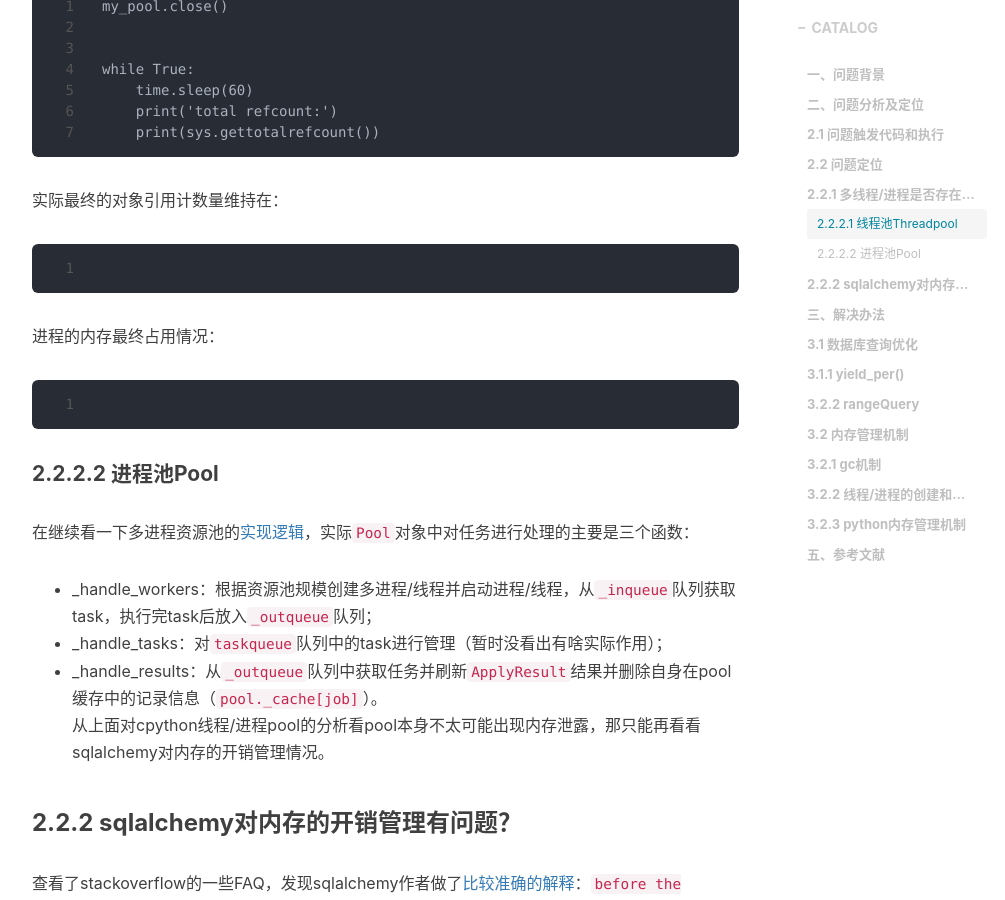
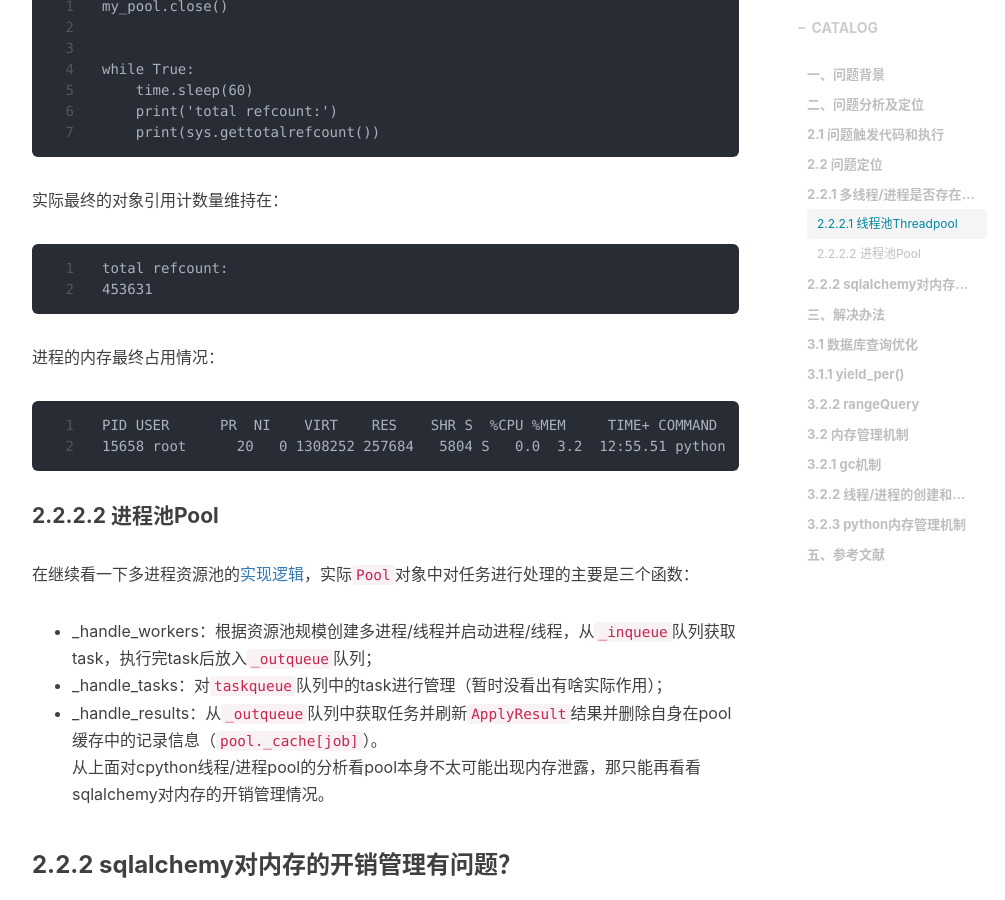
Before and after one commit to shihai1991/shihai1991.github.io, a Jekyll site: the page built from _posts/2022-09-20-multiprocessing-sqlalchemy.md, in a window 1280 px wide and 900 px high, scrolled down 4808 px. Shown: the whole window, without its empty margins (233-1238 px from the left). Built offline with Jekyll 4.4.1, drawn with Linux system fonts in a browser that asks for light colours; nearby versions of some CDN libraries; comment, search, counter and statistics services are not loaded.

Commit message:
Update 2022-09-20-multiprocessing-sqlalchemy.md

````diff
--- a/_posts/2022-09-20-multiprocessing-sqlalchemy.md
+++ b/_posts/2022-09-20-multiprocessing-sqlalchemy.md
@@ -185,9 +185,13 @@ while True:
 ```
 实际最终的对象引用计数量维持在：
 ```
+total refcount:
+453631
 ```
 进程的内存最终占用情况：
 ```
+PID USER      PR  NI    VIRT    RES    SHR S  %CPU %MEM     TIME+ COMMAND
+15658 root      20   0 1308252 257684   5804 S   0.0  3.2  12:55.51 python
 ```
 
 #### 2.2.2.2 进程池Pool
````
